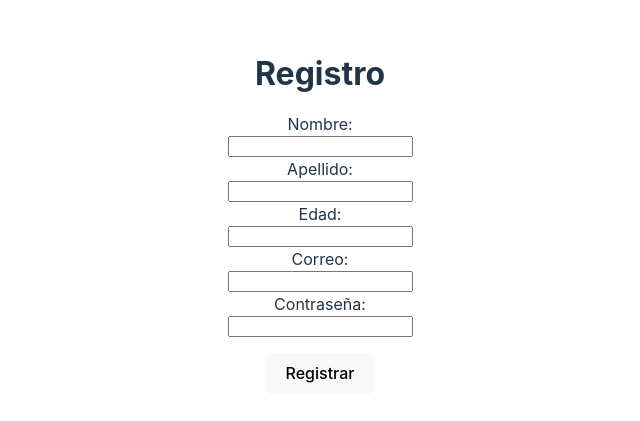
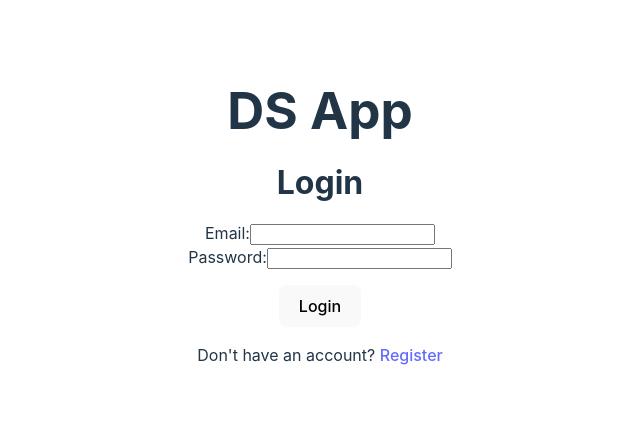
Before and after one commit to teemotinn/DoSomething, a React (Vite) app: page /login in a window 1280 px wide. Shown: the part 185-606 px from the top of the page, without its empty margins (320-960 px from the left). Built offline with nearby package versions, Linux system fonts and the light colour scheme.

Commit message:
agrega-navegacion-inicio-sesion-home-fetch

```diff
--- a/package.json
+++ b/package.json
@@ -11,7 +11,8 @@
   },
   "dependencies": {
     "react": "^18.2.0",
-    "react-dom": "^18.2.0"
+    "react-dom": "^18.2.0",
+    "react-router-dom": "^6.14.1"
   },
   "devDependencies": {
     "@types/react": "^18.2.14",
--- a/src/App.tsx
+++ b/src/App.tsx
@@ -1,9 +1,14 @@
-import SignUp from './features/User/SignUp/SignUp'
+import Navigation from './navigation/Navigation'
 
 function App() {
+  const isAuthenticated = !!localStorage.getItem('user');
+
   return (
     <>
-      <SignUp />
+      <div>
+        <h1>DS App</h1>
+        <Navigation isAuthenticated={isAuthenticated} />
+      </div>
     </>
   )
 }
--- /dev/null
+++ b/src/features/Home/Home.tsx
@@ -0,0 +1,45 @@
+import React, { useEffect, useState } from 'react';
+import { useNavigate } from 'react-router-dom';
+
+const Home: React.FC = () => {
+    const [user, setUser] = useState(null);
+    const [isLoadingActivity, setIsLoadingActivity] = useState(false)
+    const [activity, setActivity] = useState('')
+    const navigate = useNavigate();
+
+    const getApiData = async () => {
+        setIsLoadingActivity(true)
+        await fetch("http://www.boredapi.com/api/activity/")
+            .then((response) => response.json())
+            .then((response) => {
+                console.log(response)
+                setActivity(response.activity)
+            });
+        setIsLoadingActivity(false)
+    };
+
+    useEffect(() => {
+        const storedUser = localStorage.getItem('user');
+        if (storedUser) {
+            const parsedUser = JSON.parse(storedUser);
+            setUser(parsedUser);
+        }
+        getApiData()
+    }, []);
+
+    const handleLogout = () => {
+        localStorage.removeItem('user')
+        navigate('/login');
+    };
+
+    return (
+        <div>
+            <h2>Welcome, {user?.name}!</h2>
+            <p>Age: {user?.age}</p>
+            <p>Activity to do: {isLoadingActivity ? 'Cargando...' : activity}</p>
+            <button onClick={handleLogout}>Logout</button>
+        </div>
+    );
+};
+
+export default Home;
--- /dev/null
+++ b/src/features/User/Login/Login.css
@@ -0,0 +1,17 @@
+#root {
+    max-width: 1280px;
+    margin: 0 auto;
+    padding: 2rem;
+    text-align: center;
+  }
+
+  .mainContainer {
+    flex: 1;
+    justify-content: center;
+    align-items: center;
+  }
+
+  .formInput {
+    display: flex;
+    flex-direction: column;
+  }
--- /dev/null
+++ b/src/features/User/Login/Login.tsx
@@ -0,0 +1,56 @@
+import React, { useState, ChangeEvent, FormEvent } from 'react';
+import { Link, useNavigate } from 'react-router-dom';
+import './Login.css'
+
+const LoginScreen: React.FC = () => {
+  const [email, setEmail] = useState('');
+  const [password, setPassword] = useState('');
+
+  const navigate = useNavigate();
+
+  const handleEmailChange = (e: ChangeEvent<HTMLInputElement>) => {
+    setEmail(e.target.value);
+  };
+
+  const handlePasswordChange = (e: ChangeEvent<HTMLInputElement>) => {
+    setPassword(e.target.value);
+  };
+
+  const handleLogin = (e: FormEvent) => {
+    e.preventDefault();
+
+    const user = JSON.parse(localStorage.getItem('registeredUser') ?? '{}');
+
+    if (user && user.email === email && user.password === password) {
+      localStorage.setItem('user', JSON.stringify(user));
+      navigate('/home');
+    } else {
+      console.log('Inicio de sesión fallido');
+    }
+
+    setEmail('');
+    setPassword('');
+  };
+
+  return (
+    <div className='mainContainer'>
+      <h2>Login</h2>
+      <form onSubmit={handleLogin}>
+        <div>
+          <label>Email:</label>
+          <input required type="email" value={email} onChange={handleEmailChange} />
+        </div>
+        <div>
+          <label>Password:</label>
+          <input required type="password" value={password} onChange={handlePasswordChange} />
+        </div>
+        <button type="submit">Login</button>
+      </form>
+      <p>
+        Don't have an account? <Link to="/register">Register</Link>
+      </p>
+    </div>
+  );
+};
+
+export default LoginScreen;
--- a/src/features/User/SignUp/SignUp.tsx
+++ b/src/features/User/SignUp/SignUp.tsx
@@ -1,79 +1,89 @@
-import { SetStateAction, useState } from 'react'
+import React, { useState, ChangeEvent, FormEvent } from 'react';
+import { Link, useNavigate } from 'react-router-dom';
+import { User } from '../models';
 import './SignUp.css'
-import { User } from '../models';
 
-function SignUp() {
-  const [name, setName] = useState('');
+const RegistrationForm: React.FC = () => {
+  const [firstName, setFirstName] = useState('');
   const [lastName, setLastName] = useState('');
-  const [age, setAge] = useState('');
   const [email, setEmail] = useState('');
   const [password, setPassword] = useState('');
+  const [age, setAge] = useState('');
+  const navigate = useNavigate();
 
-  const handleFirstNameChange = (e: { target: { value: SetStateAction<string>; }; }) => {
-    setName(e.target.value);
+  const handleFirstNameChange = (e: ChangeEvent<HTMLInputElement>) => {
+    setFirstName(e.target.value);
   };
-  const handleLastNameChange = (e: { target: { value: SetStateAction<string>; }; }) => {
+
+  const handleLastNameChange = (e: ChangeEvent<HTMLInputElement>) => {
     setLastName(e.target.value);
   };
-  const handleAgeChange = (e: { target: { value: SetStateAction<string>; }; }) => {
-    setAge(e.target.value);
-  };
-  const handleEmailChange = (e: { target: { value: SetStateAction<string>; }; }) => {
+
+  const handleEmailChange = (e: ChangeEvent<HTMLInputElement>) => {
     setEmail(e.target.value);
   };
-  const handlePasswordChange = (e: { target: { value: SetStateAction<string>; }; }) => {
+
+  const handlePasswordChange = (e: ChangeEvent<HTMLInputElement>) => {
     setPassword(e.target.value);
   };
 
-  const resetFields = () => {
-    setName('')
-    setLastName('')
-    setAge('')
-    setEmail('')
-    setPassword('')
-  }
+  const handleAgeChange = (e: ChangeEvent<HTMLInputElement>) => {
+    setAge(e.target.value);
+  };
 
-  const handleSubmit = (e: React.SyntheticEvent<HTMLFormElement>) => {
-    e.preventDefault()
+  const handleSubmit = (e: FormEvent) => {
+    e.preventDefault();
 
-    const user = new User(name, lastName, Number.parseInt(age), email, password)
-    localStorage.setItem('user', JSON.stringify(user))
+    const user = new User(
+      firstName,
+      lastName,
+      Number.parseInt(age),
+      email,
+      password,
+    );
 
-    resetFields()
+    localStorage.setItem('registeredUser', JSON.stringify(user));
+
+    setFirstName('');
+    setLastName('');
+    setEmail('');
+    setPassword('');
+    setAge('');
+
+    navigate('/login')
   };
 
   return (
-    <>
-      <div className='mainContainer'>
-        <h2>
-          Registro
-        </h2>
+    <div>
+      <h2>Sign up!</h2>
       <form onSubmit={handleSubmit}>
-          <div className='formInput'>
-            <label>Nombre:</label>
-            <input required type="text" value={name} onChange={handleFirstNameChange} />
+        <div>
+          <label>Name:</label>
+          <input required type="text" value={firstName} onChange={handleFirstNameChange} />
         </div>
-          <div className='formInput'>
-            <label>Apellido:</label>
+        <div>
+          <label>Last Name:</label>
           <input required type="text" value={lastName} onChange={handleLastNameChange} />
         </div>
-          <div className='formInput'>
-            <label>Edad:</label>
+        <div>
+          <label>Age:</label>
           <input required type="number" value={age} onChange={handleAgeChange} />
         </div>
-          <div className='formInput'>
-            <label>Correo:</label>
+        <div>
+          <label>Email:</label>
           <input required type="email" value={email} onChange={handleEmailChange} />
         </div>
-          <div className='formInput'>
-            <label>Contraseña:</label>
+        <div>
+          <label>Password:</label>
           <input required type="password" value={password} onChange={handlePasswordChange} />
         </div>
-          <button type="submit">Registrar</button>
+        <button type="submit">Register</button>
       </form>
+      <p>
+        Do you have an account? <Link to="/login">Login</Link>
+      </p>
     </div>
-    </>
-  )
-}
+  );
+};
 
-export default SignUp;
+export default RegistrationForm;
--- /dev/null
+++ b/src/navigation/Navigation.tsx
@@ -0,0 +1,42 @@
+import React from 'react';
+import { BrowserRouter as Router, Routes, Route, Navigate, Outlet } from 'react-router-dom';
+import Home from '../features/Home/Home';
+import Login from '../features/User/Login/Login';
+import SignUp from '../features/User/SignUp/SignUp';
+
+type Props = {
+    isAuthenticated: boolean
+}
+
+const Navigation = (props: Props) => {
+    return (
+        <Router>
+            <Routes>
+                <Route path="/register" element={<SignUp />} />
+                <Route path="/login" element={<Login />} />
+
+                <Route element={<PrivateRoute isAuthenticated={props.isAuthenticated} />}>
+                    <Route path='/home' element={<Home />} />
+                </Route>
+
+                <Route path="/" element={<Navigate to={props.isAuthenticated ? '/home' : '/login'} />} />
+                <Route path="*" element={<p>There's nothing here: 404!</p>} />
+            </Routes>
+        </Router>
+    );
+};
+
+interface PrivateRouteProps {
+    isAuthenticated: boolean,
+    redirectPath?: string,
+    children?: any
+}
+
+const PrivateRoute: React.FC<PrivateRouteProps> = ({ isAuthenticated, children, redirectPath = '/login', }) => {
+    if (!isAuthenticated) {
+        return <Navigate to={redirectPath} replace />;
+    }
+    return children ? children : <Outlet />;
+};
+
+export default Navigation;
```
Also changed, not shown: 1 other file (tests, documents, lock files or other folders). Lines whose indentation alone changed are shown as unchanged.
